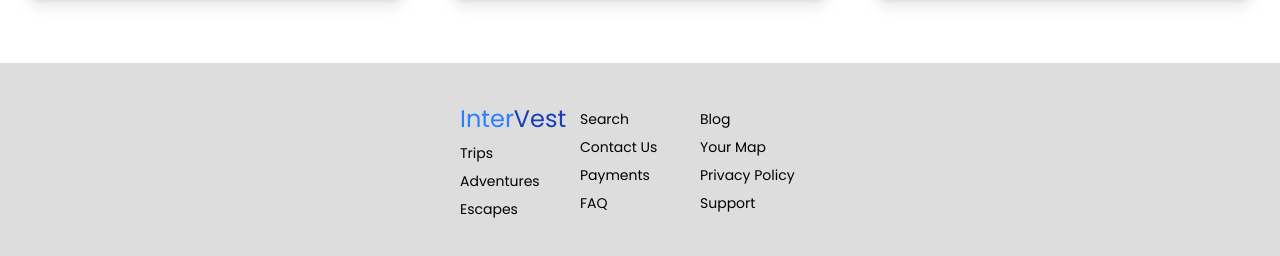
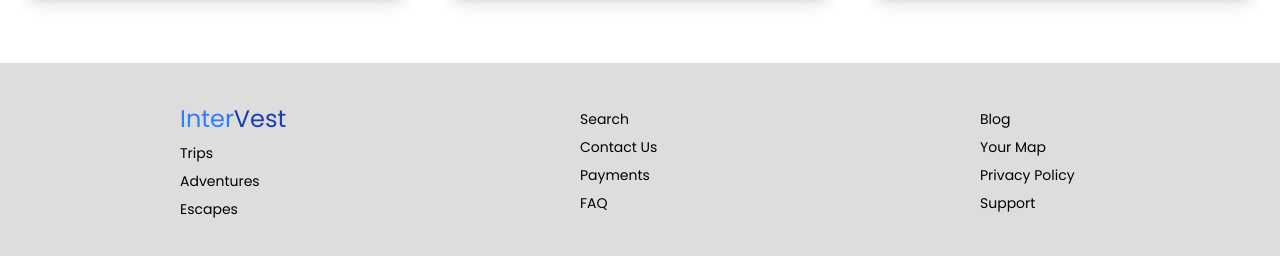
Before and after one commit to nicholasoneill97/InterVest, a Next.js app: page / in a window 1280 px wide. Shown: the part 2097-2353 px from the top of the page. Built offline with nearby package versions, Linux system fonts and the light colour scheme.

Commit message:
Update Footer.jsx

```diff
--- a/src/app/components/Footer.jsx
+++ b/src/app/components/Footer.jsx
@@ -2,7 +2,7 @@ import React from 'react'
 
 export const Footer = () => {
   return (
-    <footer className="mt-auto flex flex-col sm:flex-row justify-center items-center text-xs sm:text-sm gap-8 sm:gap-0 w-full bg-[#ddd] text-black p-6 sm:p-10">
+    <footer className="mt-auto flex flex-col sm:flex-row justify-center sm:justify-around items-center text-xs sm:text-sm gap-8 sm:gap-0 w-full bg-[#ddd] text-black p-6 sm:p-10">
         <ul className="flex flex-col gap-2 min-w-[100px] sm:min-w-[120px]">
           <li className="text-xl sm:text-2xl text-blue-500 m-0 p-0">
             Inter<span className="text-blue-800 m-0">Vest</span>
```
